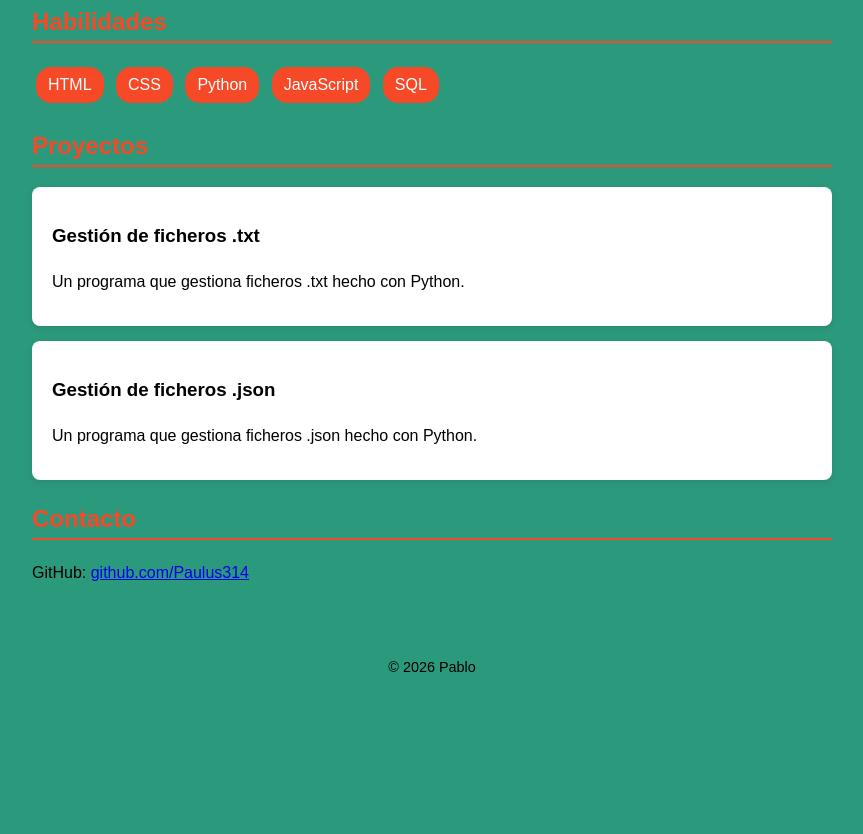
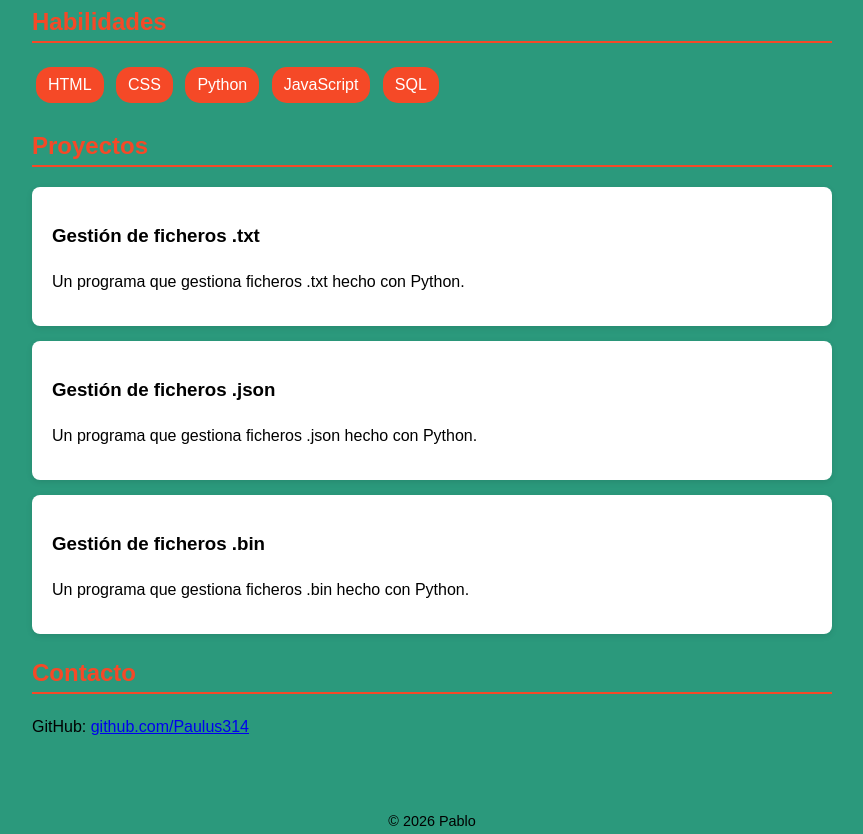
Before and after one commit to Paulus314/Paulus314.github.io, a plain HTML site: page index.html in a window 1280 px wide. Shown: the part 384-1218 px from the top of the page, without its empty margins (208-1071 px from the left). Before the commit the page ends 1098 px from the top, so only its background shows below. Drawn offline with Linux system fonts and the light colour scheme.

Commit message:
Añadida una tarjeta de proyecto

```diff
--- a/index.html
+++ b/index.html
@@ -50,6 +50,10 @@
         <h3>Gestión de ficheros .json</h3>
         <p>Un programa que gestiona ficheros .json hecho con Python.</p>
       </article>
+      <article class="tarjeta">
+        <h3>Gestión de ficheros .bin</h3>
+        <p>Un programa que gestiona ficheros .bin hecho con Python.</p>
+      </article>
     </section>
 
     <!-- CONTACTO -->
```
